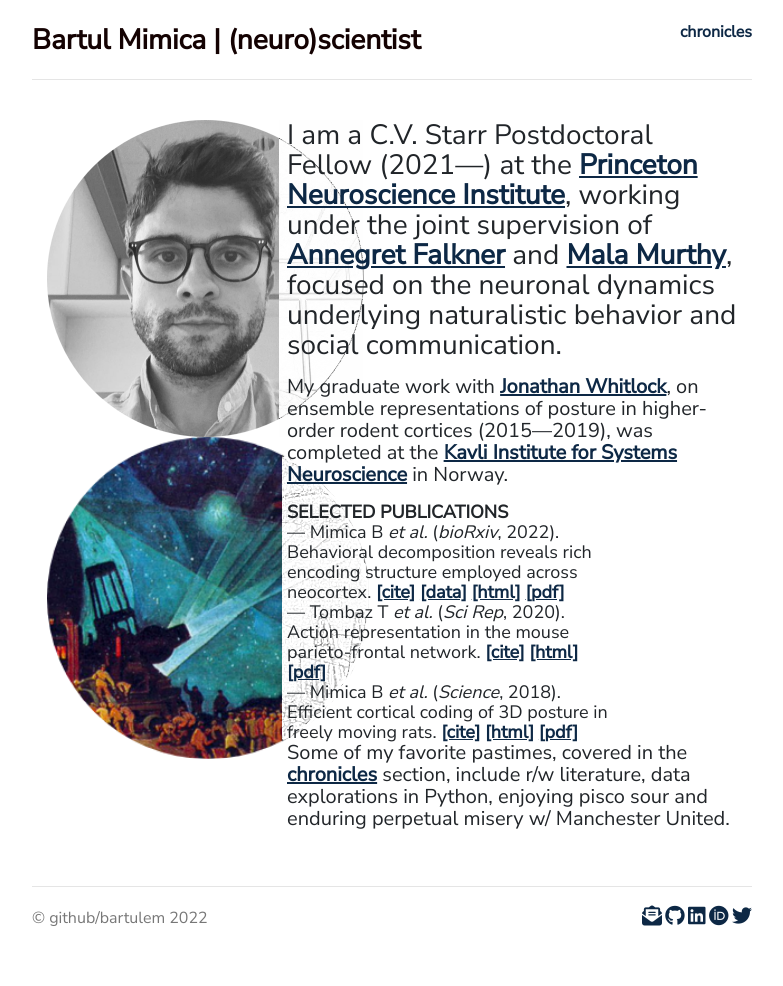
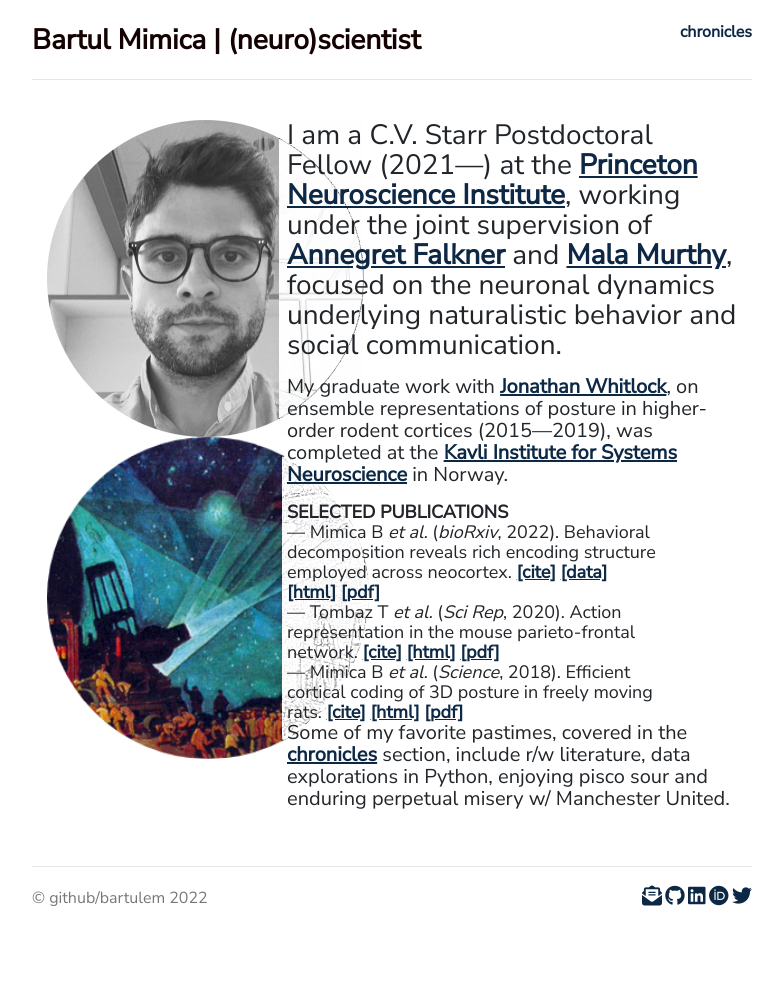
Before and after one commit to bartulem/bartulem.github.io, a Jekyll site: the page built from index.html, in a window 1280 px wide. Shown: the whole page, without its empty margins (248-1031 px from the left). Built offline with Jekyll 4.4.1, drawn with Linux system fonts in a browser that asks for light colours; nearby versions of some CDN libraries; comment, search, counter and statistics services are not loaded; a style sheet for code colours, icons or effects is not loaded.

Commit message:
change pubs layout v77

```diff
--- a/index.html
+++ b/index.html
@@ -22,10 +22,10 @@
 		</div>
 	</div>
 	<div class="row">
-		<div class="col-sm-9">
+		<div class="col-sm-10">
 		<p align="left" class="publications">— Mimica B <em>et al.</em> (<em>bioRxiv</em>, 2022). Behavioral decomposition reveals rich encoding structure employed across neocortex. <a href="files/mimica2022.bib" download><u>[cite]</u></a> <a href="https://figshare.com/articles/dataset/Rat_3D_Tracking_E-Phys_KISN_2020_Dataset/17903834" target="_blank"><u>[data]</u></a> <a href="https://www.biorxiv.org/content/10.1101/2022.02.08.479515v2" target="_blank"><u>[html]</u></a> <a href="/files/MTBFDW_2022_bioRxiv.pdf" target="_blank"><u>[pdf]</u></a></p>
 		</div>
-		<div class="col-sm-2">
+		<div class="col-sm-1">
 		</a> <span class="__dimensions_badge_embed__" data-doi="10.1101/2022.02.08.479515" data-style="small_circle"></span><script async src="https://badge.dimensions.ai/badge.js" charset="utf-8"></script>
 		</div>
 		<div class="col-sm-1">
@@ -33,10 +33,10 @@
 		</div>
 	</div>
 	<div class="row">
-		<div class="col-sm-9">
+		<div class="col-sm-10">
 		<p align="left" class="publications">— Tombaz T <em>et al.</em> (<em>Sci Rep</em>, 2020). Action representation in the mouse parieto-frontal network. <a href="files/tombaz2020.bib" download><u>[cite]</u></a> <a href="https://www.nature.com/articles/s41598-020-62089-6?error=cookies_not_supported&code=e0a538d4-9569-4b30-b2d1-d78d1c8e03b3" target="_blank"><u>[html]</u></a> <a href="/files/tombaz2020_scireports.pdf" target="_blank"><u>[pdf]</u></a></p>
 		</div>
-		<div class="col-sm-2">
+		<div class="col-sm-1">
 		</a> <span class="__dimensions_badge_embed__" data-doi="10.1038/s41598-020-62089-6" data-style="small_circle"></span><script async src="https://badge.dimensions.ai/badge.js" charset="utf-8"></script>
 		</div>
 		<div class="col-sm-1">
@@ -44,10 +44,10 @@
 		</div>
 	</div>
 	<div class="row">
-		<div class="col-sm-9">
+		<div class="col-sm-10">
 		<p align="left" class="publications">— Mimica B <em>et al.</em> (<em>Science</em>, 2018). Efficient cortical coding of 3D posture in freely moving rats. <a href="/files/mimica2018.bib" download><u>[cite]</u></a> <a href="https://science.sciencemag.org/content/362/6414/584" target="_blank"><u>[html]</u></a> <a href="files/mimica2018_science.pdf" target="_blank"><u>[pdf]</u></a></p>
 		</div>
-		<div class="col-sm-2">
+		<div class="col-sm-1">
 		</a> <span class="__dimensions_badge_embed__" data-doi="10.1126/science.aau2013" data-style="small_circle"></span><script async src="https://badge.dimensions.ai/badge.js" charset="utf-8"></script>
 		</div>
 		<div class="col-sm-1">
```
